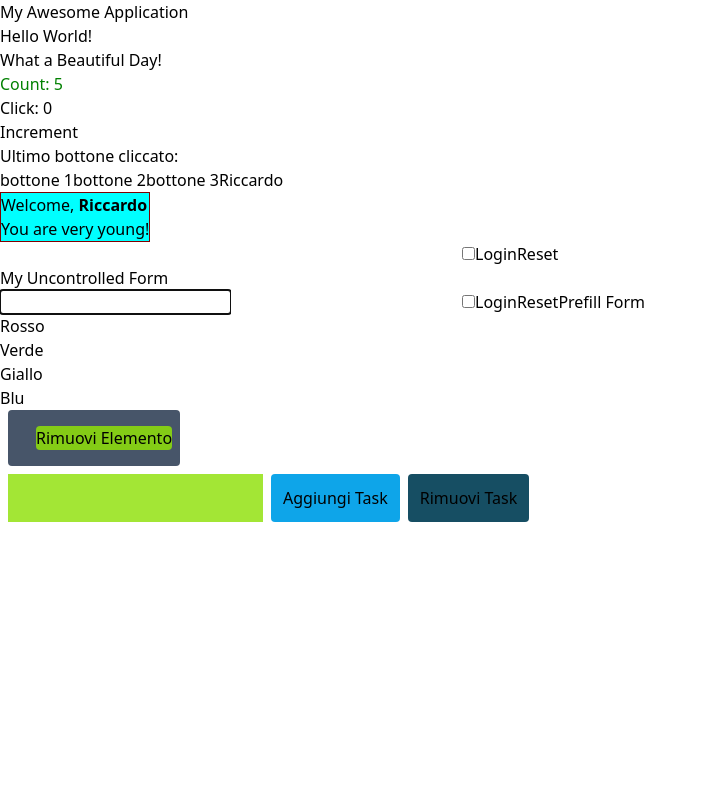
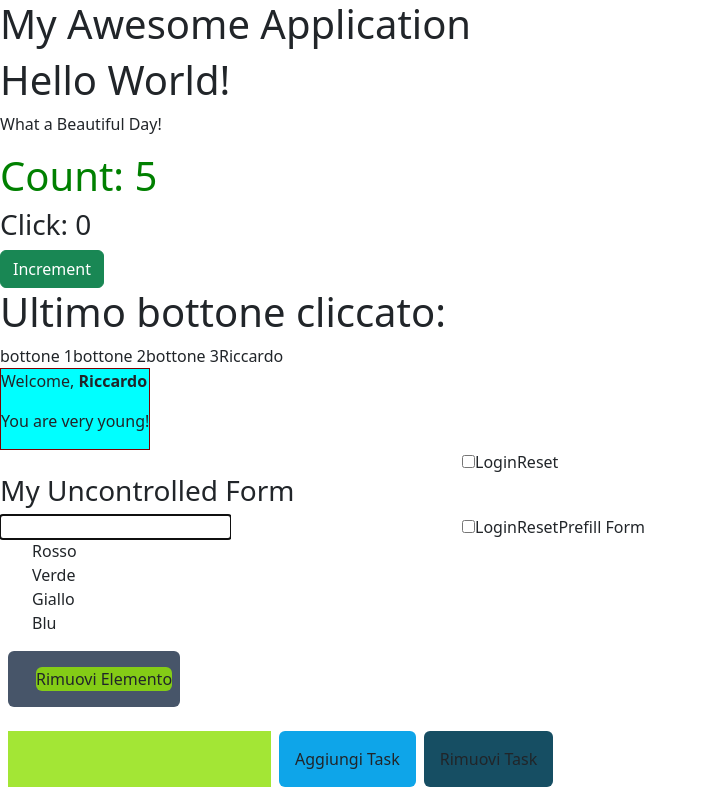
Before and after one commit to RiccardoMannino/Jsx-exercise, a React (Create React App) app in the folder react-exercises/: page / in a window 1280 px wide. Shown: the whole page, without its empty margins (0-707 px from the left). Built offline with nearby package versions, Linux system fonts and the light colour scheme.

Commit message:
styling-components-05

```diff
--- a/react-exercises/package.json
+++ b/react-exercises/package.json
@@ -6,7 +6,9 @@
     "@testing-library/jest-dom": "^5.16.5",
     "@testing-library/react": "^13.3.0",
     "@testing-library/user-event": "^13.5.0",
+    "bootstrap": "^5.2.1",
     "react": "^18.2.0",
+    "react-bootstrap": "^2.5.0",
     "react-dom": "^18.2.0",
     "react-scripts": "5.0.1",
     "web-vitals": "^2.1.4"
--- a/react-exercises/src/CounterBotton.js
+++ b/react-exercises/src/CounterBotton.js
@@ -1,7 +1,12 @@
 import React from "react";
+import Button from "react-bootstrap/Button";
 
 export class CounterBotton extends React.Component {
   render() {
-    return <button onClick={this.props.counterIncrement}>Increment</button>;
+    return (
+      <Button variant="success" onClick={this.props.counterIncrement}>
+        Increment
+      </Button>
+    );
   }
 }
--- a/react-exercises/src/index.js
+++ b/react-exercises/src/index.js
@@ -1,6 +1,7 @@
 import ReactDOM from "react-dom";
 import { App } from "./App";
 import "./index.css";
+import "bootstrap/dist/css/bootstrap.min.css";
 
 const root = document.querySelector("#root");
 
```
Also changed, not shown: 1 other file (tests, documents, lock files or other folders).
